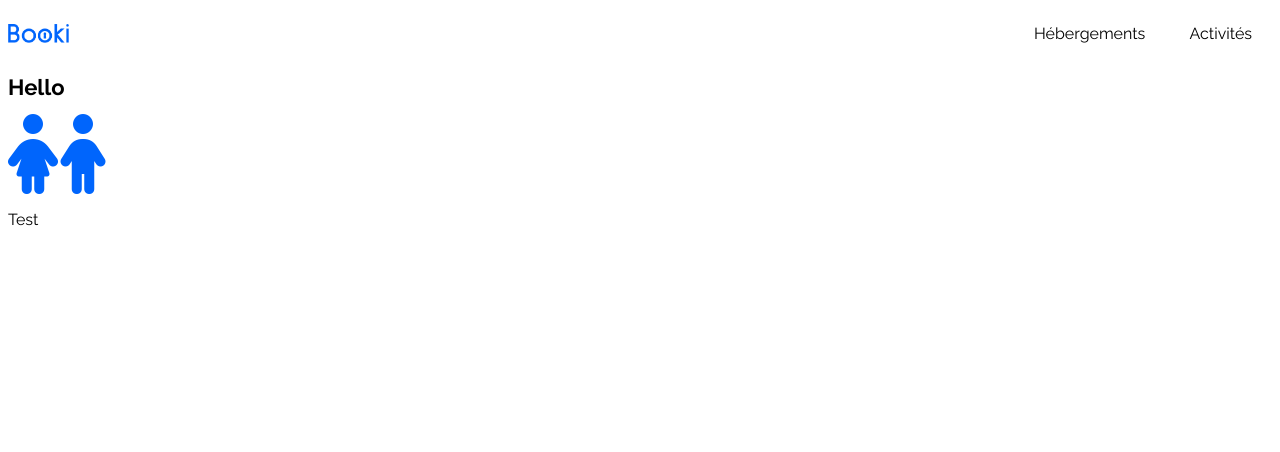
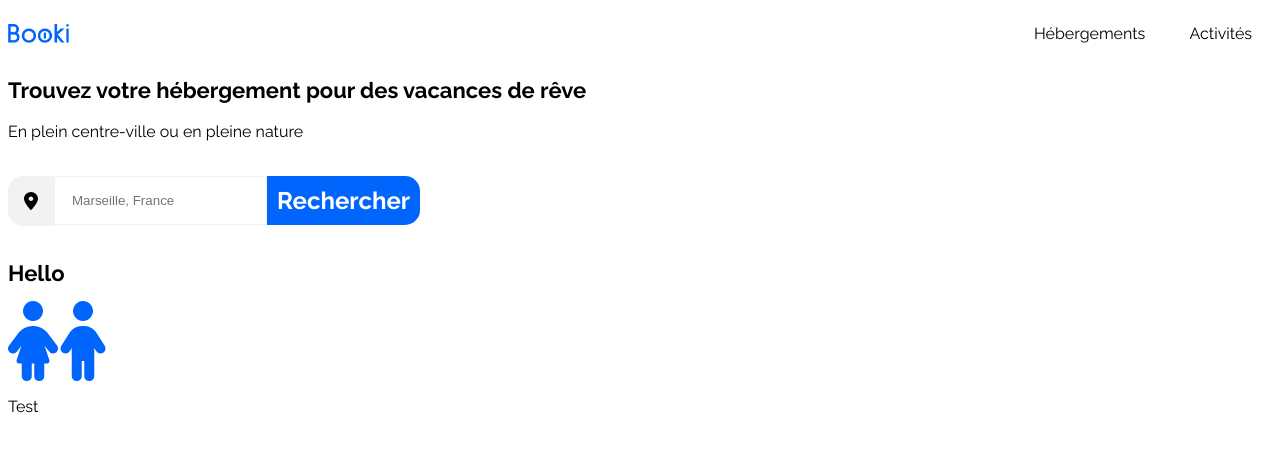
Before and after one commit to Aveamxela/Projet-trois-page-d-accueil-de-Booki, a plain HTML site: page index.html in a window 1280 px wide. Drawn offline with Linux system fonts and the light colour scheme.

Commit message:
fonction de recherche

```diff
--- a/index.html
+++ b/index.html
@@ -22,6 +22,22 @@
         </nav>
     </header>
     <main>
+        <section>
+            <h1>Trouvez votre hébergement pour des vacances de rêve</h1>
+            <p>En plein centre-ville ou en pleine nature</p>
+            <form>
+                <id>
+                     <img class="position-search" src="Images+Booki/Images Booki/Vector.svg" alt="icone position">
+                </id>
+                <id class="form">
+                    <label for="search"></label>
+                    <input type="text" id="search" name="search" placeholder="Marseille, France">
+                </id>
+                <id>
+                    <h2 class="search-button">Rechercher</h2>
+                </id>
+            </form>
+        </section>
 
     </main>
     <div>
--- a/style.css
+++ b/style.css
@@ -28,28 +28,6 @@ h1 {
 i {
     color: var(--primary-color);
 }
-.position-search{
-    position:absolute;
-    background: var(--grey);
-    border: 1px solid var(--grey);
-    border-radius: 15px 0px 0px 15px;
-}
-.search{
-    position:absolute;
-    background: white;
-    border: 1px solid var(--grey);
-    border-radius: 15px;
-}
-.search-button{
-    /*display:flex
-    flex-direction:row
-    align-items:center
-    padding: 15px 16px
-    gap:10px*/
-    background: var(--primary-color);
-    border: 1px solid var(--primary-color);
-    border-radius: 0px 15px 15px 0px;
-}
 
 /*header*/
 nav{
@@ -76,3 +54,35 @@ a:hover{
     color:var(--primary-color)
 }
 /*header*/
+
+
+form{
+    display:flex;
+    flex-direction: row;
+    align-items: center;
+}
+.position-search{
+    display:flex;
+    background: var(--grey);
+    border-radius: 15px 0px 0px 15px;
+    padding: 16px;
+}
+
+input{
+    border:none;
+}
+
+.form{
+    display:flex;
+    border:1px solid var(--grey);
+    padding: 15px;
+}
+
+.search-button{
+    display:flex;
+    background: var(--primary-color);
+    border-radius: 0px 15px 15px 0px;
+    color:white;
+    padding:10px
+
+}
```
Also changed, not shown: Images+Booki/Images Booki/Vector.svg (added).
